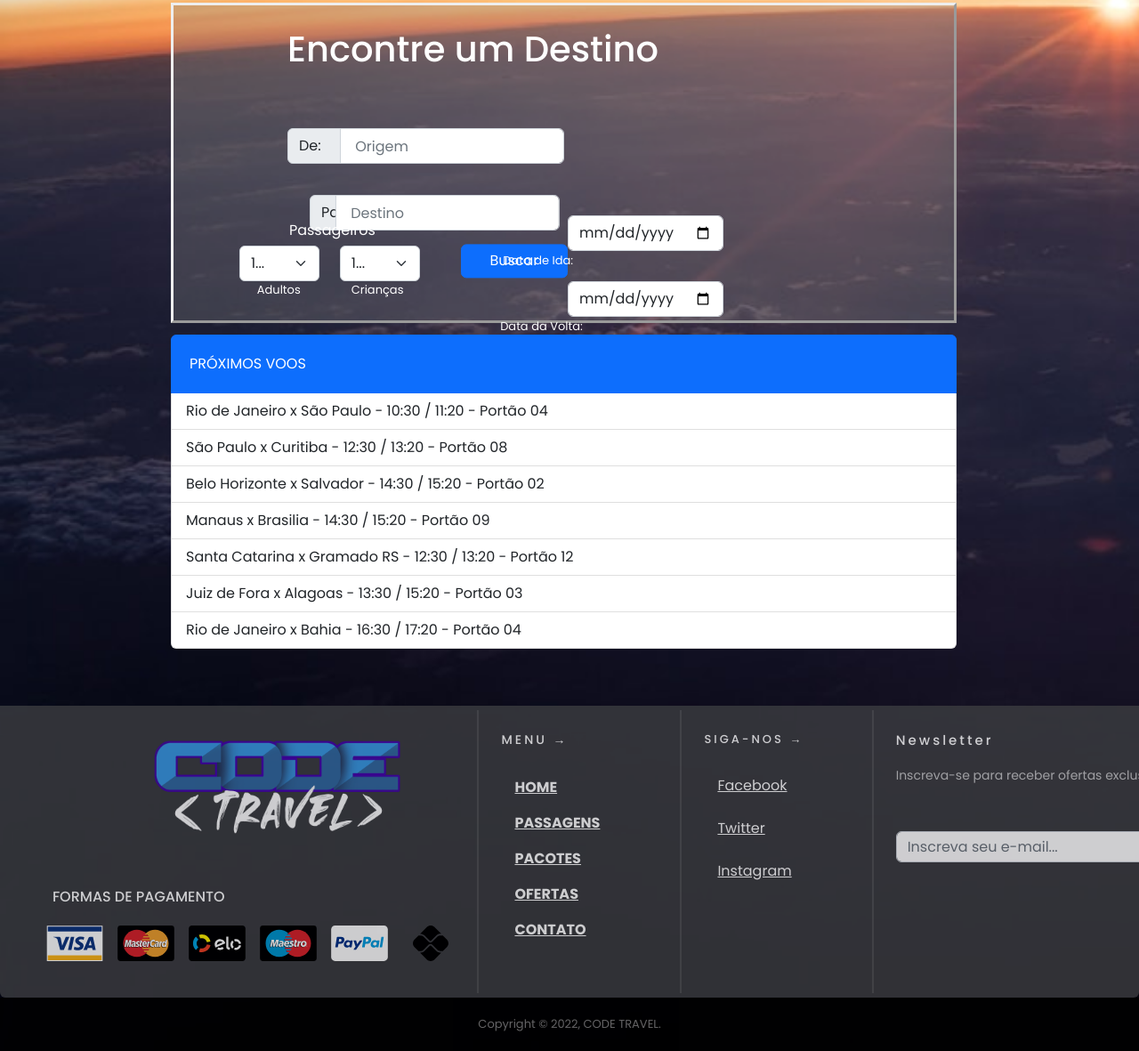
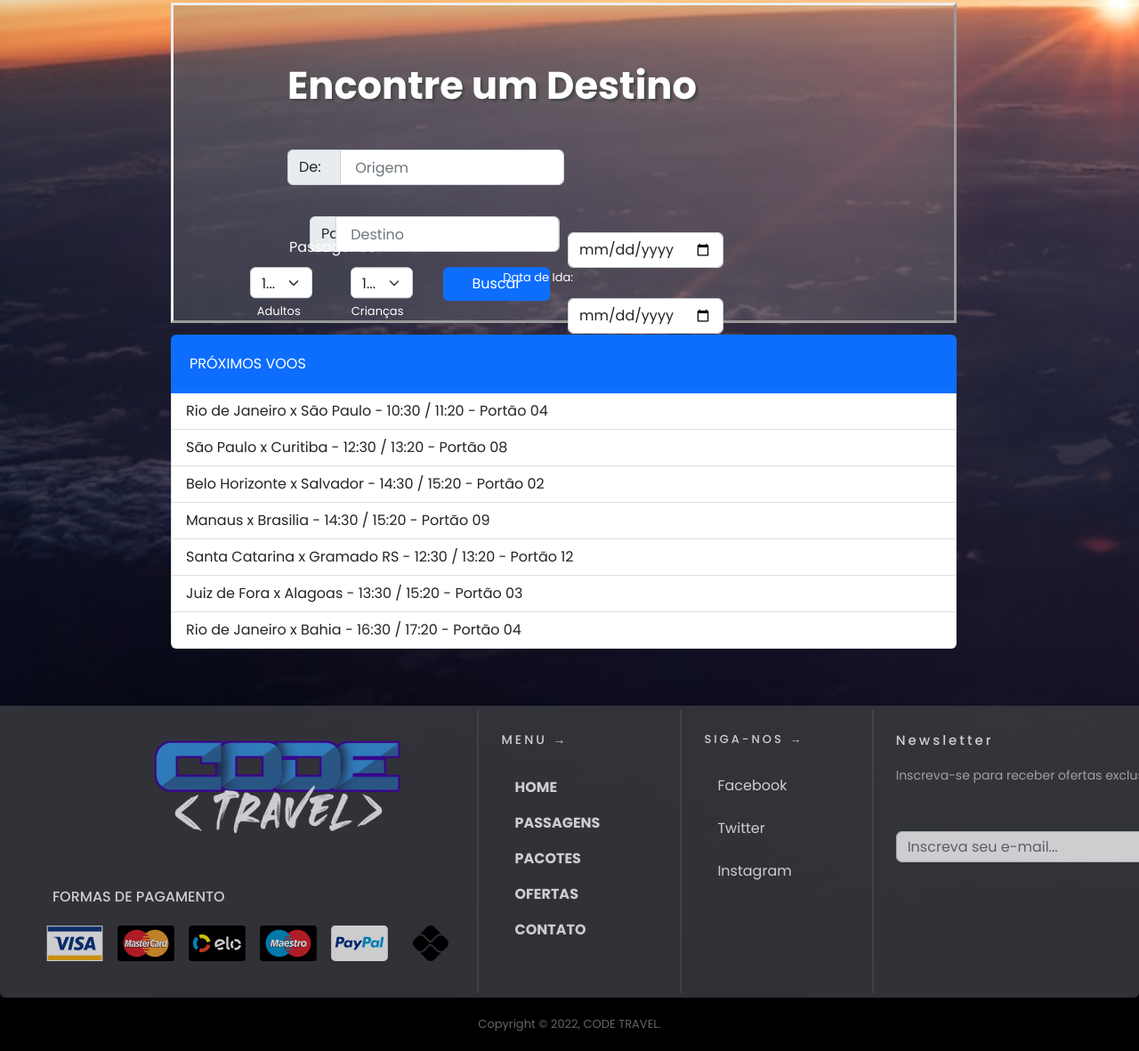
Before and after one commit to Rodrigo-Covinha/Agencia-de-Viagens, a plain HTML site: page Passagens.html in a window 1280 px wide. Shown: the part 492-1673 px from the top of the page at 89% size. Drawn offline with nearby package versions, Linux system fonts and the light colour scheme.

Commit message:
atualizaçoes uteis

```diff
--- a/assets/css/Index.css
+++ b/assets/css/Index.css
@@ -197,11 +197,11 @@ margin-bottom:16px;
   text-align: center;
 	color: rgba(197, 195, 195, 0.637);
 	font-size: small;
-	background-color: black;
+	background-color: rgb(27, 27, 27);
 	opacity: 0.8;
-	width: 170vh;
+	width: 97vw;
 	margin: 0;
-	padding: 30px;
+	padding: 20px;
 }
 /*         FOOTER              */
 .btn-primary{
--- a/assets/css/contato.css
+++ b/assets/css/contato.css
@@ -140,7 +140,10 @@ body {
 }
 
 .footer-bs .footer-nav ul.pages a {
-	color:rgba(255,255,255,1.00); font-weight:bold; text-transform:uppercase;
+	color:rgba(255,255,255,1.00);
+	font-weight:bold;
+	text-transform:uppercase;
+	text-decoration:none;
 
 }
 
@@ -213,7 +216,12 @@ body {
 
 .footer-bs .footer-social li { padding:12px 10px;}
 
-  .footer-bs .footer-social a { color:rgba(255,255,255,1.00);}
+.footer-bs .footer-social a {
+	color:rgba(255,255,255,1.00);
+	text-decoration:none;
+
+
+}
 
 .footer-bs .footer-social a:hover {
 	color: #6298e1;
--- a/assets/css/ofertas.css
+++ b/assets/css/ofertas.css
@@ -32,7 +32,7 @@ body {
   margin-top: 7%;
   width: 50vw;
   border-radius: 2px;
-  border-color: blueviolet;
+  border-color: lightgray;
   display: inline-table;
   margin-left: 8%;
 }
@@ -139,7 +139,10 @@ body {
 }
 
 .footer-bs .footer-nav ul.pages a {
-	color:rgba(255,255,255,1.00); font-weight:bold; text-transform:uppercase;
+	color:rgba(255,255,255,1.00);
+	font-weight:bold;
+	text-transform:uppercase;
+	text-decoration:none;
 
 }
 
@@ -212,7 +215,10 @@ body {
 
 .footer-bs .footer-social li { padding:12px 10px;}
 
-.footer-bs .footer-social a { color:rgba(255,255,255,1.00);}
+.footer-bs .footer-social a {
+	color:rgba(255,255,255,1.00);
+	text-decoration:none;
+}
 
 .footer-bs .footer-social a:hover {
 	color: #6298e1;
--- a/assets/css/pacotes.css
+++ b/assets/css/pacotes.css
@@ -9,8 +9,7 @@
 }
 
 body {
-  margin: 0;
-  padding: 0;
+
   background-color: white;
 
 }
@@ -18,7 +17,7 @@ body {
 	margin-right: 2%;
 	font-weight:bold;
 	text-shadow: 3px 3px 2px rgb(73, 73, 73);
-  text-align-last: right;
+  	text-align-last: right;
 }
 .card-title {
 	font-size: 4rem;
@@ -53,9 +52,6 @@ body {
   height: 400px;
 
 }
-
-
-
 
 
 /* FORMAS DE PAGAMENTO */
@@ -93,9 +89,9 @@ body {
 	opacity: 0.9;
 	padding: 5px 5px;
 	color: rgba(255,255,255,1.00);
-  width: 99.3vw;
-  transform: translate( -3.7%, 0%);
-  margin: 0;
+  	width: 99.3vw;
+  	transform: translate( -3.7%, 0%);
+  	margin: 0;
 }
 
 .row {
@@ -140,8 +136,10 @@ body {
 }
 
 .footer-bs .footer-nav ul.pages a {
-	color:rgba(255,255,255,1.00); font-weight:bold; text-transform:uppercase;
-
+	color:rgba(255,255,255,1.00);
+	font-weight:bold;
+	text-transform:uppercase;
+	text-decoration:none;
 }
 
 .footer-bs .footer-nav ul.pages a:hover {
@@ -213,7 +211,10 @@ body {
 
 .footer-bs .footer-social li { padding:12px 10px;}
 
-.footer-bs .footer-social a { color:rgba(255,255,255,1.00);}
+.footer-bs .footer-social a {
+	color:rgba(255,255,255,1.00);
+	text-decoration:none;
+}
 
 .footer-bs .footer-social a:hover {
 	color: #6298e1;
--- a/assets/css/passagens.css
+++ b/assets/css/passagens.css
@@ -11,7 +11,6 @@ body {
 	background-image: url(../img/aviao\ asa.jpg);
 	background-repeat: no-repeat;
     background-size: cover;
-	text-decoration: none;
 }
 /* FORMAS DE PAGAMENTO */
 .formas {
@@ -114,8 +113,11 @@ body {
 	width: 100%;
 }
 #titulo {
-	margin-bottom: 30px;
-
+	margin-top: 40px;
+	margin-bottom: 10px;
+	font-weight:bold;
+	text-shadow: 3px 3px 2px rgb(73, 73, 73);
+	font-size: 2.7rem;
 }
 #Voo {
 	text-transform: uppercase;
@@ -167,18 +169,18 @@ body {
 	transform: translate(-125%, 275%);
 }
 #inlineFormSelectPref1 {
-	transform: translate(-60%, 130%);
-	width: 90px;
-	height: 40px;
+	transform: translate(-60%, 149%);
+	width: 70px;
+	height: 35px;
 }
 #Adulto {
 	font-size: small;
 	transform: translate( -70%, 580%);
 }
 #inlineFormSelectPref2 {
-	height: 40px;
-	width: 90px;
-	transform: translate(-60%, 100%);
+	height: 35px;
+	width: 70px;
+	transform: translate(-60%, 115%);
 }
 #Criança {
 	font-size: small;
@@ -186,7 +188,7 @@ body {
 }
 #Enviar {
 	width: 120px;
-	transform: translate(-20%, 130%);
+	transform: translate(-20%, 140%);
 }
 .list {
 	display: flex;
@@ -254,7 +256,10 @@ body {
 }
 
 .footer-bs .footer-nav ul.pages a {
-	color:rgba(255,255,255,1.00); font-weight:bold; text-transform:uppercase;
+	color:rgba(255,255,255,1.00);
+	font-weight:bold;
+	text-transform:uppercase;
+	text-decoration: none;
 
 }
 
@@ -327,7 +332,10 @@ body {
 
 .footer-bs .footer-social li { padding:12px 10px;}
 
-  .footer-bs .footer-social a { color:rgba(255,255,255,1.00);}
+.footer-bs .footer-social a {
+	color:rgba(255,255,255,1.00);
+	text-decoration: none;
+}
 
 .footer-bs .footer-social a:hover {
 	color: #6298e1;
```
Also changed, not shown: Login.html (+1 -3 lines), Pacotes.html (+8 -0 lines). Lines whose indentation alone changed are shown as unchanged.
